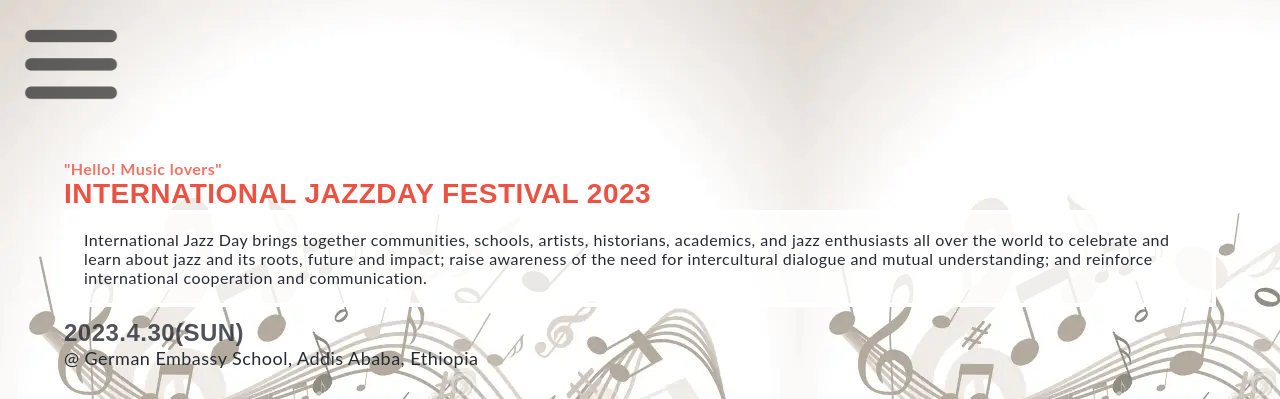
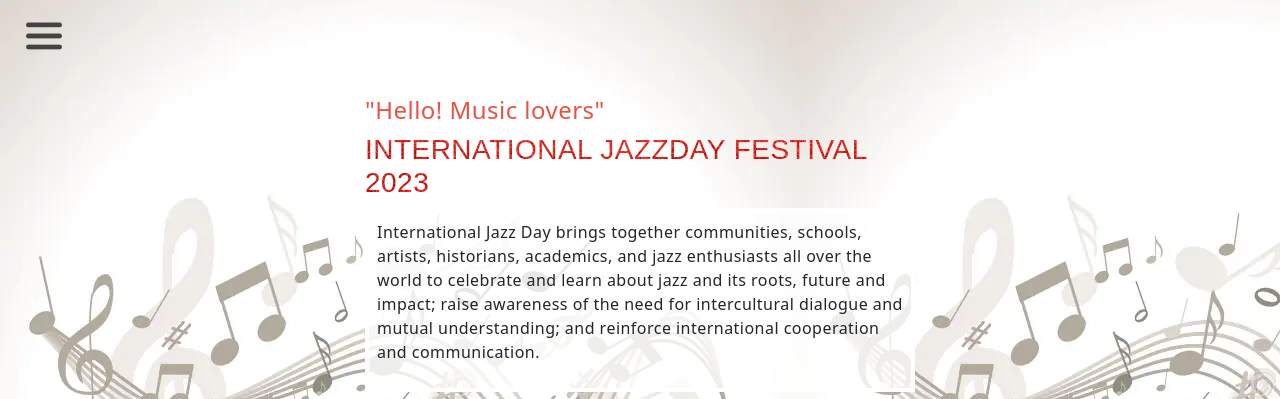
Before and after one commit to binyamolango/jazz-concert-capstone-project, a plain HTML site: page index.html in a window 1280 px wide. Shown: the top 399 px of the page. Drawn offline with nearby package versions, Linux system fonts and the light colour scheme; a web font is replaced by a local one.

Commit message:
Add style to the title font

```diff
--- a/index.html
+++ b/index.html
@@ -6,7 +6,12 @@
     <title>Jazz-Concert Landing Page</title>
     <link rel="stylesheet" href="style.css">
     <link href="http://fonts.cdnfonts.com/css/cocogoose" rel="stylesheet">
-    <script src="https://kit.fontawesome.com/1ed5b0f4f6.js" crossorigin="anonymous"></script>
+    <link href="https://cdn.jsdelivr.net/npm/bootstrap@5.0.2/dist/css/bootstrap.min.css"
+    rel="stylesheet"
+    integrity="sha384-EVSTQN3/azprG1Anm3QDgpJLIm9Nao0Yz1ztcQTwFspd3yD65VohhpuuCOmLASjC"
+    crossorigin="anonymous">
+    <script src="https://kit.fontawesome.com/1ed5b0f4f6.js"
+    crossorigin="anonymous"></script>
 </head>
 <body>
     <!-- <i class="fa-brands fa-facebook"></i>
@@ -19,7 +24,7 @@
             </button>
         </header>
 
-        <section class="headline container">
+        <section class="headline cont">
             <h4 class="greeting-title">"Hello! Music lovers"</h4>
             <h1 class="main-title">INTERNATIONAL JazzDay festival 2023</h1>
             <div class="desc-container">
@@ -48,5 +53,8 @@
 
     </footer>
 
+    <script src="https://cdn.jsdelivr.net/npm/bootstrap@5.0.2/dist/js/bootstrap.bundle.min.js"
+    integrity="sha384-MrcW6ZMFYlzcLA8Nl+NtUVF0sA7MsXsP1UyJoMp4YLEuNSfAP+JcXn/tWtIaxVXM"
+    crossorigin="anonymous"></script>
 </body>
 </html>
--- a/style.css
+++ b/style.css
@@ -33,9 +33,10 @@ img {
   max-width: 100%;
 }
 
-.container {
+.cont {
   width: 90%;
   margin: 0 auto;
+  max-width: 550px;
 }
 
 .head {
@@ -48,8 +49,9 @@ img {
 
 .ham-btn {
   width: 8%;
+  max-width: 40px;
   margin: 1em 0 0 1.5em;
-  opacity: 0.6;
+  opacity: 0.7;
 }
 
 .greeting-title,
@@ -65,17 +67,20 @@ img {
 .main-title {
   font-size: 1.75rem;
   text-transform: uppercase;
+  background-image: url(images/backgrounds/GLITTER-RED-EBC-800_300x300.webp);
+  background-clip: text;
+  -webkit-background-clip: text;
+  color: transparent;
 }
 
 .desc-container {
   border: 4px solid #fff;
   background: rgba(255, 255, 255, 0.8);
-  padding: 1em;
+  padding: 0.5em;
   margin-bottom: 0.75em;
 }
 
-.concert-date,
-.greeting-title {
+.concert-date {
   opacity: 0.8;
 }
 
```
Also changed, not shown: images/backgrounds/GLITTER-RED-EBC-800_300x300.webp (added).
